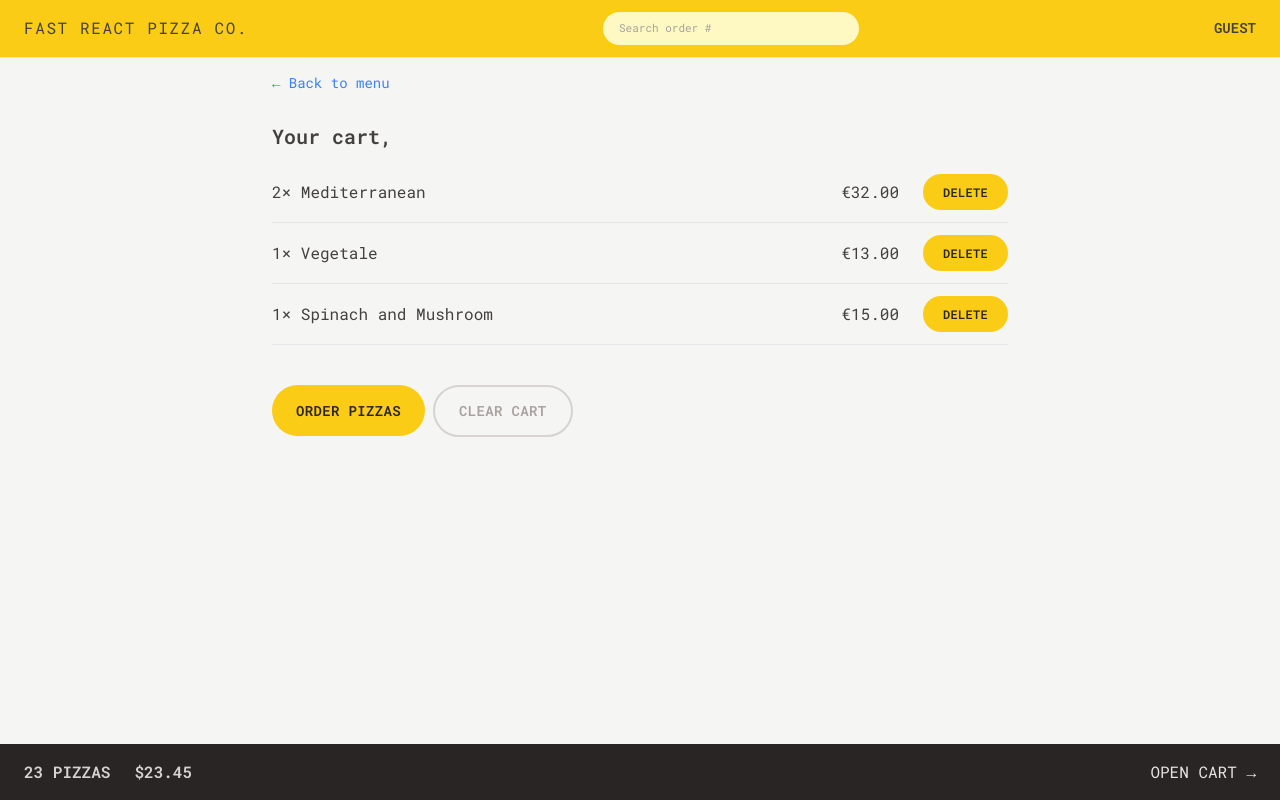
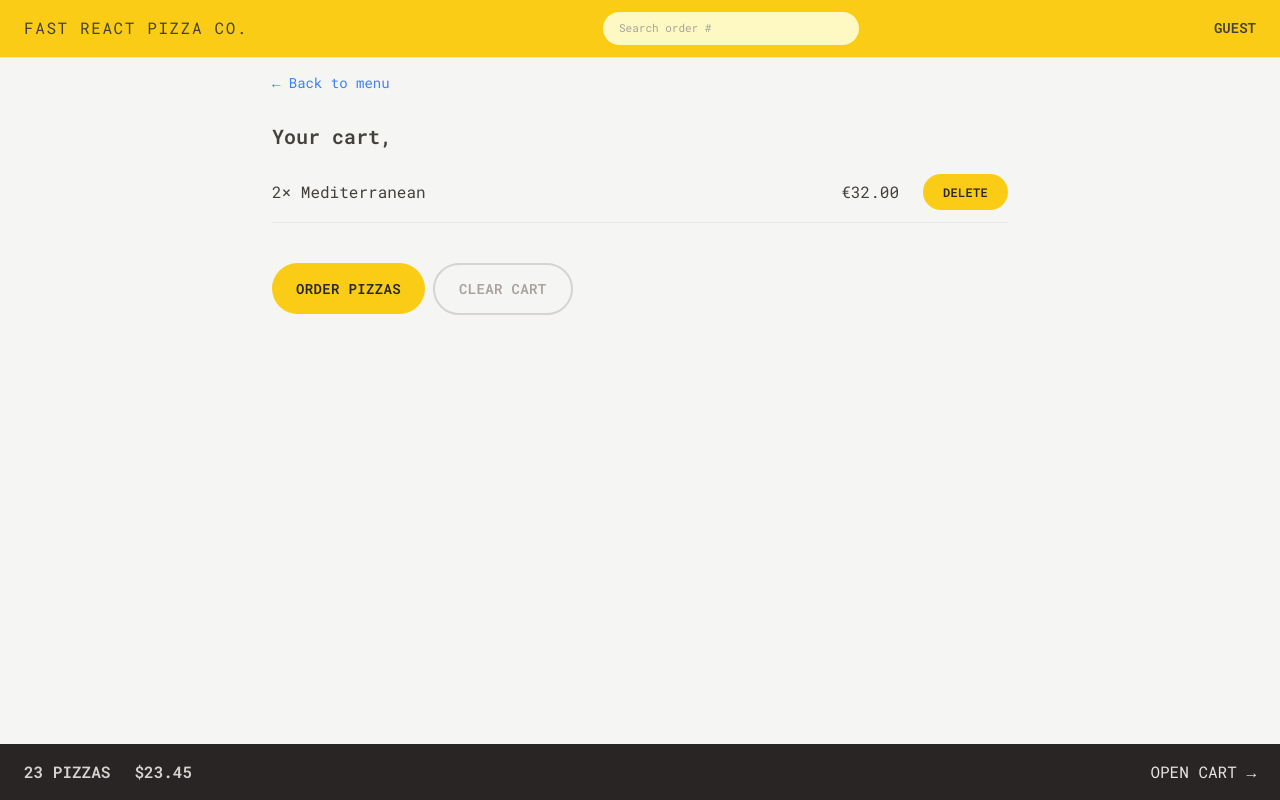
Before and after one commit to JoseAlbDR/react-pizza-shop, a React (Vite) app: page /cart in a window 1280 px wide. Built offline with nearby package versions, Linux system fonts and the light colour scheme.

Commit message:
feat: add handleClear function to Cart component

```diff
--- a/src/features/cart/Cart.jsx
+++ b/src/features/cart/Cart.jsx
@@ -2,7 +2,8 @@ import { Link } from 'react-router-dom';
 import LinkButton from '../../ui/LinkButton';
 import Button from '../../ui/Button';
 import CartItem from './CartItem';
-import { useSelector } from 'react-redux';
+import { useDispatch, useSelector } from 'react-redux';
+import { clearCart } from './cartSlice';
 
 const fakeCart = [
   {
@@ -29,8 +30,14 @@ const fakeCart = [
 ];
 
 function Cart() {
-  const cart = fakeCart;
+  const { cart } = useSelector((store) => store.cart);
   const username = useSelector((store) => store.user?.username);
+  const dispatch = useDispatch();
+
+  function handleClear() {
+    dispatch(clearCart());
+  }
+
   return (
     <div className="px-4 py-3">
       <LinkButton to="/menu">&larr; Back to menu</LinkButton>
@@ -38,16 +45,18 @@ function Cart() {
       <h2 className="mt-7 text-xl font-semibold">Your cart, {username}</h2>
 
       <ul className="mt-3 divide-y divide-stone-200 border-b">
-        {cart.map((item) => (
-          <CartItem item={item} key={item.pizzaId} />
-        ))}
+        {cart.length === 0
+          ? 'Your cart is empty.'
+          : cart.map((item) => <CartItem item={item} key={item.pizzaId} />)}
       </ul>
 
       <div className="mt-10 space-x-2">
         <Button type="primary" to="/order/new">
           Order pizzas
         </Button>
-        <Button type="secondary">Clear cart</Button>
+        <Button type="secondary" onClick={handleClear}>
+          Clear cart
+        </Button>
       </div>
     </div>
   );
```
